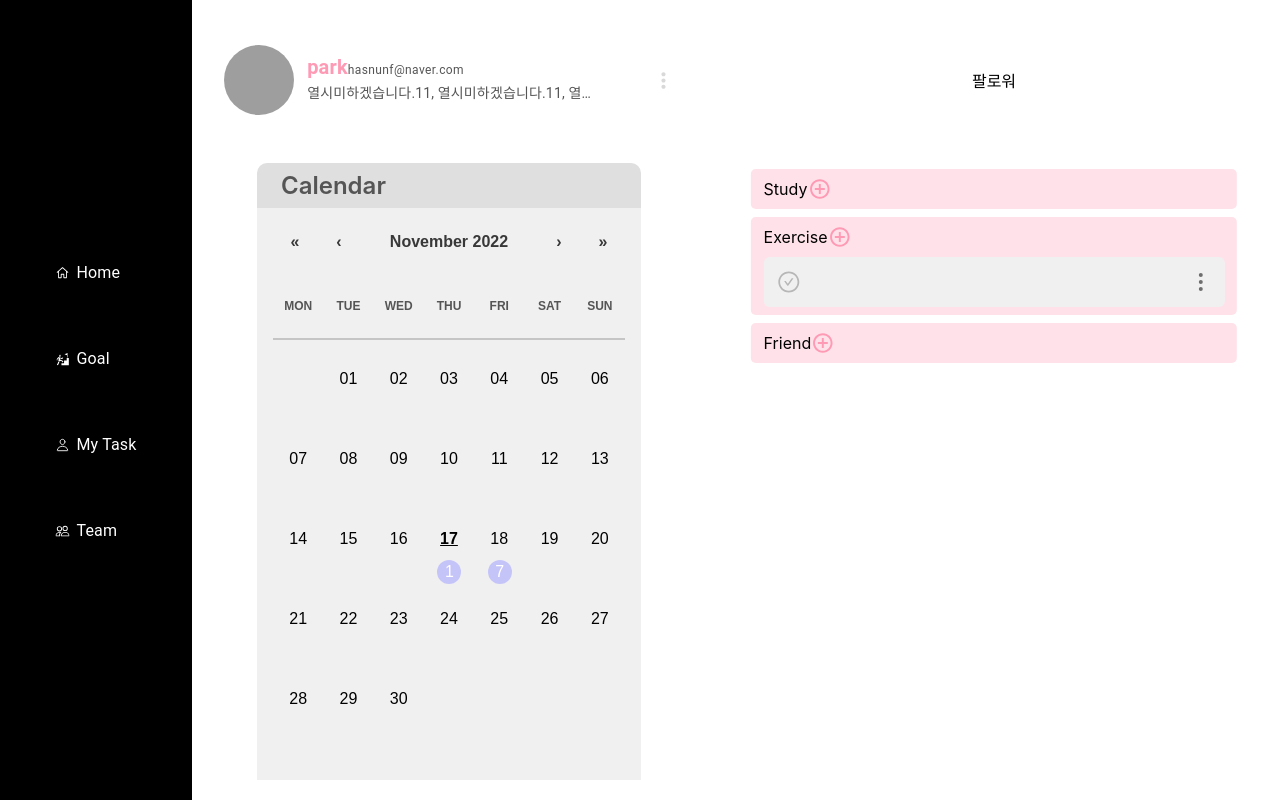
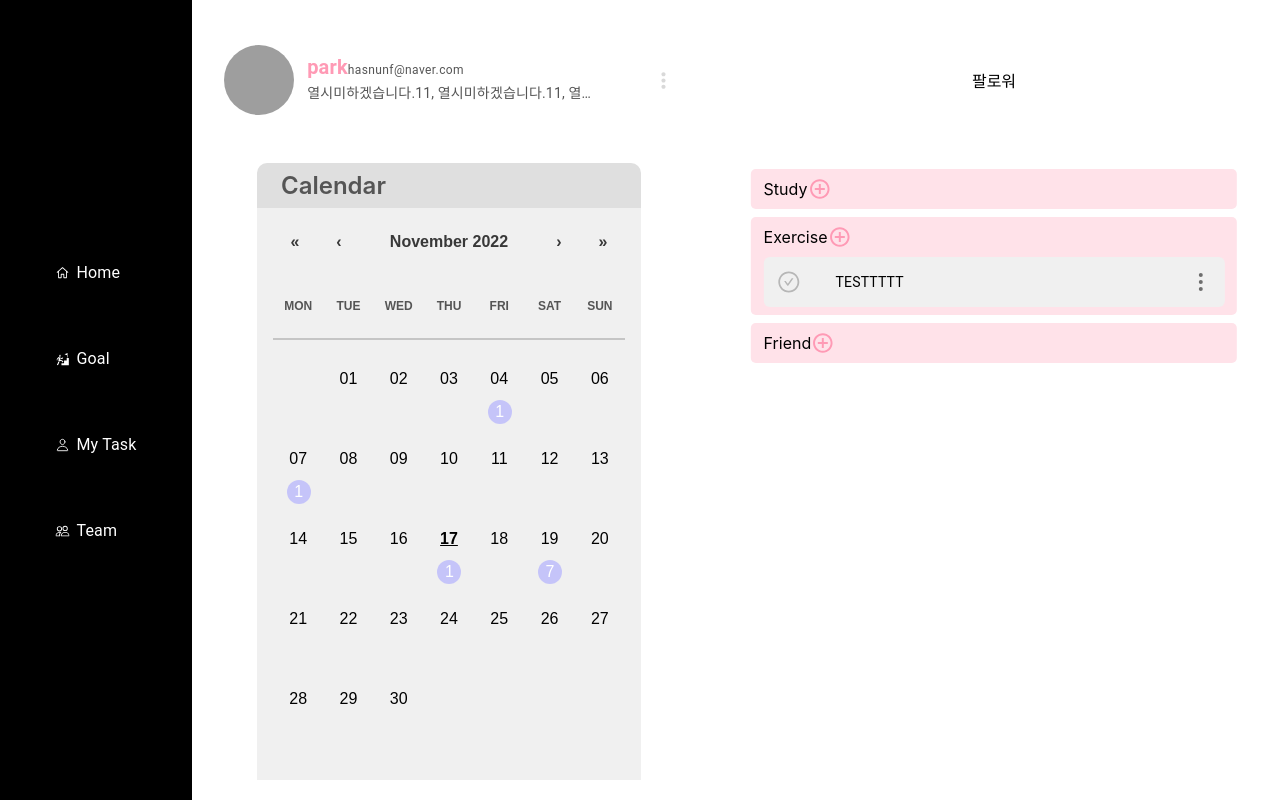
Before and after one commit to wannaseoji/ttodo, a React (Create React App) app: page /MyTask in a window 1280 px wide. Built offline with nearby package versions, Linux system fonts and the light colour scheme; grey boxes are pictures that could not be loaded.

Commit message:
캘린더 날짜 선택에 따른 태스크 변동

```diff
--- a/src/assets/task-data.json
+++ b/src/assets/task-data.json
@@ -4,7 +4,7 @@
         "id": "wannaseo",
         "category": "Study",
         "title": "설계패턴 대면",
-        "date": "2022-11-18",
+        "date": "2022-11-19",
         "hour": "10",
         "minute": "30",
         "check": false
@@ -14,7 +14,7 @@
         "id": "wannaseo",
         "category": "Study",
         "title": "성공성공성공🍕",
-        "date": "2022-11-18",
+        "date": "2022-11-19",
         "hour": "23",
         "minute": "55",
         "check": false
@@ -24,7 +24,7 @@
         "id": "wannaseo",
         "category": "Friend",
         "title": "쉬는 시간",
-        "date": "2022-11-18",
+        "date": "2022-11-19",
         "hour": "none",
         "minute": "none",
         "check": false
@@ -34,7 +34,7 @@
         "id": "wannaseo",
         "category": "Friend",
         "title": "운동운동",
-        "date": "2022-11-18",
+        "date": "2022-11-19",
         "hour": "none",
         "minute": "none",
         "check": false
@@ -44,7 +44,7 @@
         "id": "wannaseo",
         "category": "Study",
         "title": "쉬는 시간22",
-        "date": "2022-11-18",
+        "date": "2022-11-19",
         "hour": "14",
         "minute": "45",
         "check": false
@@ -54,7 +54,7 @@
         "id": "wannaseo",
         "category": "Exercise",
         "title": "집 가는 시간",
-        "date": "2022-11-18",
+        "date": "2022-11-19",
         "hour": "19",
         "minute": "00",
         "check": false
@@ -104,7 +104,7 @@
         "id": "wannaseo",
         "category": "Exercise",
         "title": "나 이제 그만 자고 싶어",
-        "date": "2022-11-18",
+        "date": "2022-11-19",
         "hour": "7",
         "minute": "45",
         "check": false
@@ -113,10 +113,40 @@
         "index": 12,
         "id": "wannaseo",
         "category": "Exercise",
-        "title": "  ",
+        "title": "TESTTTTT",
         "date": "2022-11-17",
         "hour": "19",
         "minute": "45",
         "check": false
+    },
+    {
+        "index": 13,
+        "id": "wannaseo",
+        "category": "Friend",
+        "title": "일일잉ㄹ일일일",
+        "date": "2022-11-04",
+        "hour": "19",
+        "minute": "45",
+        "check": false
+    },
+    {
+        "index": 15,
+        "id": "wannaseo",
+        "category": "Study",
+        "title": "웹프웤 공부",
+        "date": "2022-11-07",
+        "hour": "19",
+        "minute": "30",
+        "check": false
+    },
+    {
+        "index": 14,
+        "id": "wannaseo",
+        "category": "Exercise",
+        "title": "완성?",
+        "date": "2022-11-04",
+        "hour": "9",
+        "minute": "45",
+        "check": true
     }
 ]
--- a/src/components/CustomCalendar.js
+++ b/src/components/CustomCalendar.js
@@ -13,9 +13,11 @@ const Customdot = (date, uncheckedTasksNum) => {
   }
 }
 
-const CustomCalendar = ({tasks = []}) => {
-    const [value, onChange] = useState(new Date());
+const CustomCalendar = ({tasks = [], value, onChange=f=>f}) => {
+    // const [value, onChange] = useState(new Date());
     const [mark, setMark] = useState([]);
+
+
 
     React.useMemo(
       ()=>{
--- a/src/components/modal/AddTaskModal.js
+++ b/src/components/modal/AddTaskModal.js
@@ -30,21 +30,18 @@ const StyledTextField = styled(TextField)({
 
 const AddTaskModal = (props) => {
   // 열기, 닫기, 모달 헤더 텍스트를 부모로부터 받아옴
-  const { open, close, onNewTask, header, category } = props;
+  const { open, close, onNewTask, header, category, calendarSelectedDate } = props;
   let title = "";
   let date = "";
   let time = "none";
   let hour = "none";
   let minute = "none";
-  const today = new Date();
+  // const today = new Date();
   const changeSelectedDate = (selectedDate) => {date = selectedDate}
   const changeSelectedTime = (selectedTime) => {time = selectedTime}
 
-  console.log(`&&&&&&& ${category} &&&&&&&`)
-
   const addNewTask = () => { // index, id, category, title, date, hour, minute
     if(time==="none"){
-      console.log("time = none")
       hour = "none"
       minute = "none"
     }
@@ -70,7 +67,7 @@ const AddTaskModal = (props) => {
           </header>
           <main>
             <div><span className="settingTitle">내용</span><StyledTextField id="standard-basic" label="" variant="standard" sx={{width:"80%"}} onChange={e=>title = e.target.value}/></div>
-            <div><span className="settingTitle">날짜</span><TaskDatePicker changeSelectedDate={changeSelectedDate}/></div>
+            <div><span className="settingTitle">날짜</span><TaskDatePicker changeSelectedDate={changeSelectedDate} initSelectedDate={calendarSelectedDate}/></div>
             <div><span className="settingTitle">시간 설정</span><TimeToggle changeSelectedTime={changeSelectedTime}/></div>
           </main>
           <footer>
--- a/src/components/modal/TaskDatePicker.js
+++ b/src/components/modal/TaskDatePicker.js
@@ -14,10 +14,8 @@ const DateToYYYYMMDD = (date) => {
   return year + "-" + month + "-" + day;
 }
 
-export default function TaskDatePicker({changeSelectedDate=f=>f}) {
-  const today = DateToYYYYMMDD(new Date())
-  const [selectedDate, setSelectedDate] = React.useState(today);
-  // console.log(selectedDate)
+export default function TaskDatePicker({changeSelectedDate=f=>f, initSelectedDate}) {
+  const [selectedDate, setSelectedDate] = React.useState(DateToYYYYMMDD(initSelectedDate));
 
   React.useEffect(
     () => {
--- a/src/pages/MyTask.js
+++ b/src/pages/MyTask.js
@@ -15,21 +15,26 @@ const MyTask = ({tasks, teamTask, teams, setTeamTask=f=>f, setTasks=f=>f, setTea
     const onNewTask = function(id, category, title, date, hour, minute){ // id, category, title, date, hour, minute, check
         console.log("new task 추가")
         let indexs = tasks.map((task)=>task.index).sort((a,b) => a-b)
-        console.log(indexs)
         const newIndex = indexs[indexs.length-1]+1
         const newTasks = [...tasks, {index: newIndex, id, category, title, date, hour, minute, check:false}]
-        console.log(newTasks)
         setTasks(newTasks)
       }
+
+    const DateToYYYYMMDD = (date) => {
+    var year = date.getFullYear();
+    var month = ("0" + (1 + date.getMonth())).slice(-2);
+    var day = ("0" + date.getDate()).slice(-2);
+
+    return year + "-" + month + "-" + day;
+    }
 
     const [addCategoryName, setAddCategoryName] = useState("");
     const [modalOpen, setModalOpen] = useState(false);
     const [addTaskModalOpen, setAddTaskModalOpen] = useState(false); // AddTask Modal 창 open, close State 확인
-
-    const date = new Date(); // Mon Nov 14 2022 10:50:35 GMT+0900 (한국 표준시)
-    const today = date.getFullYear()+"-"+('0' + (date.getMonth() + 1)).slice(-2)+"-"+('0' + date.getDate()).slice(-2); // 2022-11-14
-    let todayTasks = tasks.filter(({date})=>date===today) // 시간 상관 없이 당일에 해당하는 task로만 필터링
-    todayTasks.map((value) => console.log(value.title))
+    const [selectedDate, onChange] = useState(new Date()); // Mon Nov 14 2022 10:50:35 GMT+0900 (한국 표준시)
+    // const selectedDateString = selectedDate.getFullYear()+"-"+('0' + (selectedDate.getMonth() + 1)).slice(-2)+"-"+('0' + selectedDate.getDate()).slice(-2); // 2022-11-14
+    const selectedDateString = DateToYYYYMMDD(selectedDate)
+    const selectedDateTasks = tasks.filter(({date})=>date===selectedDateString) // 시간 상관 없이 당일에 해당하는 task로만 필터링
 
     const onCheck = index =>{
         const newTasks = tasks.map(task => {
@@ -37,7 +42,7 @@ const MyTask = ({tasks, teamTask, teams, setTeamTask=f=>f, setTasks=f=>f, setTea
                 task.check = !(task.check);
             return task;
         })
-        console.log("oncheck")
+        // console.log("oncheck")
         setTasks(newTasks);
     }
 
@@ -77,20 +82,20 @@ const MyTask = ({tasks, teamTask, teams, setTeamTask=f=>f, setTasks=f=>f, setTea
             </div >
             <div className="box profile"><Profile/></div>
             <div className="box content">
-                <CustomCalendar tasks={tasks}/>
+                <CustomCalendar tasks={tasks} value={selectedDate} onChange={onChange}/>
             </div>
             <div className="box follower">팔로워</div>
             <div className="box tasklist">
                 <Scrollbars style={{width: '100%',height:'100%', backgroundColor: "transparent", borderRadius:"0px 0px 10px 10px"}}>
                     <CategoryScrollList
                         categories={categoryData}
-                        tasks={todayTasks}
+                        tasks={selectedDateTasks}
                         onCheck={onCheck}
                         onOptionsModal={onShowOptionsModal}
                         onAddTaskModal = {addTaskHandler}
                     />
                 </Scrollbars>
-                <AddTaskModal open={addTaskModalOpen} close={closeAddTaskModal} onNewTask={onNewTask} header="일정 추가" category={addCategoryName}/>
+                <AddTaskModal open={addTaskModalOpen} close={closeAddTaskModal} onNewTask={onNewTask} header="일정 추가" category={addCategoryName} calendarSelectedDate={selectedDate}/>
                 <OptionsModal open={modalOpen} close ={closeOptionsModal} header="Options" />
             </div>
             {/* <div className="box teamlist">
```
